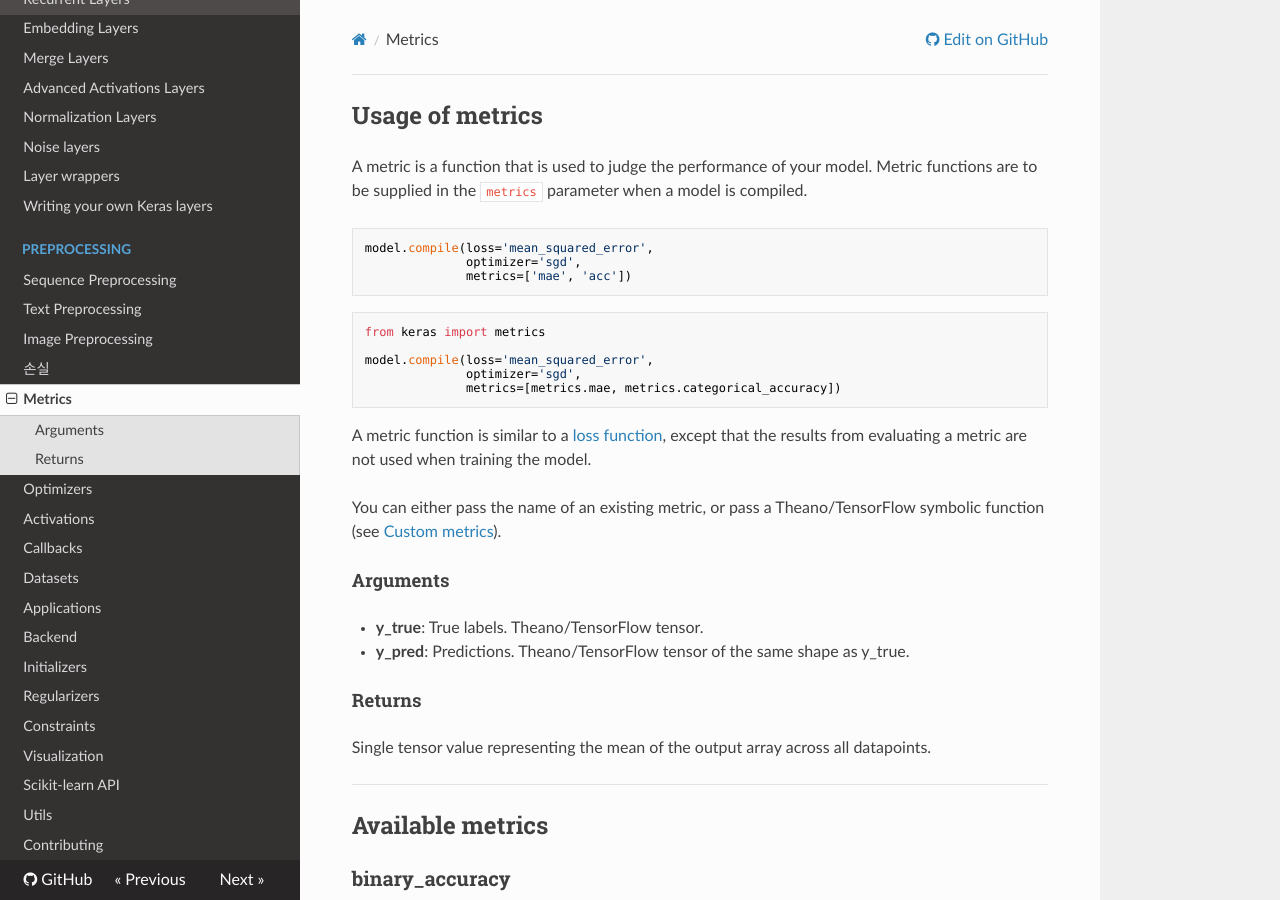
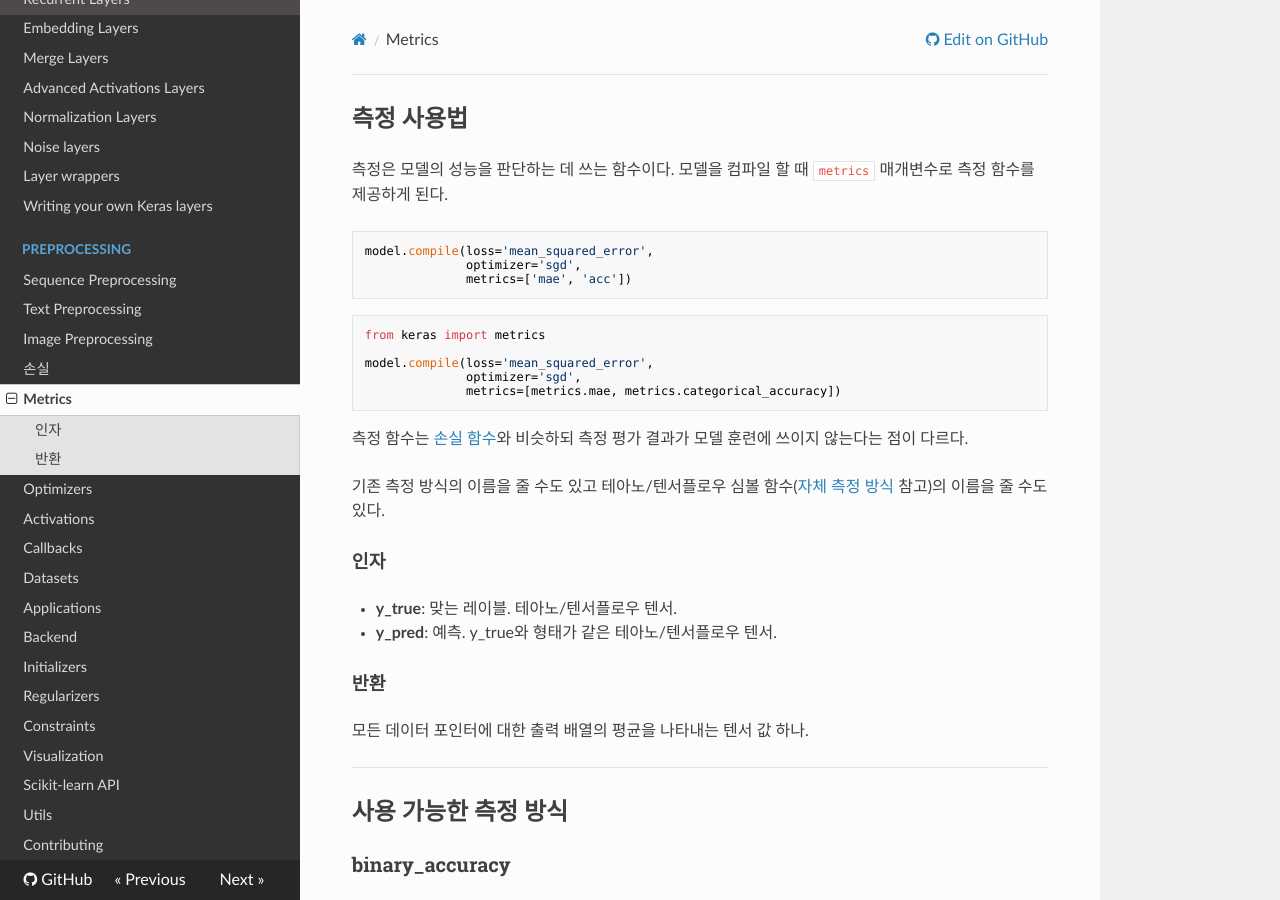
Before and after one commit to wariua/keras-docs-ko, an MkDocs documentation site: the page built from sources/metrics.md, in a window 1280 px wide and 900 px high. Built offline with MkDocs 1.6.1, drawn with Linux system fonts in a browser that asks for light colours; nearby versions of some CDN libraries; old or Windows-style settings are respelled for this version of MkDocs; some of the changed text lies outside the part shown.

Commit message:
translated metrics.md
TODO: need to find a better translation for "metric"

````diff
--- a/sources/metrics.md
+++ b/sources/metrics.md
@@ -1,7 +1,7 @@
 
-## Usage of metrics
+## 측정 사용법
 
-A metric is a function that is used to judge the performance of your model. Metric functions are to be supplied in the `metrics` parameter when a model is compiled.
+측정은 모델의 성능을 판단하는 데 쓰는 함수이다. 모델을 컴파일 할 때 `metrics` 매개변수로 측정 함수를 제공하게 된다.
 
 ```python
 model.compile(loss='mean_squared_error',
@@ -17,21 +17,20 @@ model.compile(loss='mean_squared_error',
               metrics=[metrics.mae, metrics.categorical_accuracy])
 ```
 
-A metric function is similar to a [loss function](/losses), except that the results from evaluating a metric are not used when training the model.
+측정 함수는 [손실 함수](/losses)와 비슷하되 측정 평가 결과가 모델 훈련에 쓰이지 않는다는 점이 다르다.
 
-You can either pass the name of an existing metric, or pass a Theano/TensorFlow symbolic function (see [Custom metrics](#custom-metrics)).
+기존 측정 방식의 이름을 줄 수도 있고 테아노/텐서플로우 심볼 함수([자체 측정 방식](#custom-metrics) 참고)의 이름을 줄 수도 있다.
 
-#### Arguments
-  - __y_true__: True labels. Theano/TensorFlow tensor.
-  - __y_pred__: Predictions. Theano/TensorFlow tensor of the same shape as y_true.
+#### 인자
+  - __y_true__: 맞는 레이블. 테아노/텐서플로우 텐서.
+  - __y_pred__: 예측. y_true와 형태가 같은 테아노/텐서플로우 텐서.
 
-#### Returns
-  Single tensor value representing the mean of the output array across all
-  datapoints.
+#### 반환
+  모든 데이터 포인터에 대한 출력 배열의 평균을 나타내는 텐서 값 하나.
 
 ----
 
-## Available metrics
+## 사용 가능한 측정 방식
 
 
 ### binary_accuracy
@@ -80,11 +79,11 @@ keras.metrics.sparse_top_k_categorical_accuracy(y_true, y_pred, k=5)
 
 ----
 
-## Custom metrics
+## 자체 측정 방식
 
-Custom metrics can be passed at the compilation step. The
-function would need to take `(y_true, y_pred)` as arguments and return
-a single tensor value.
+컴파일 단계에서 자체적인 측정 방식을 줄 수 있다.
+그 함수는 `(y_true, y_pred)`를 인자로 받아서
+텐서 값 하나를 반환해야 할 것이다.
 
 ```python
 import keras.backend as K
````
